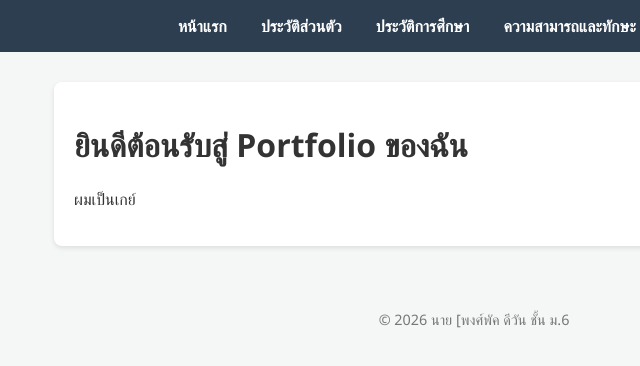
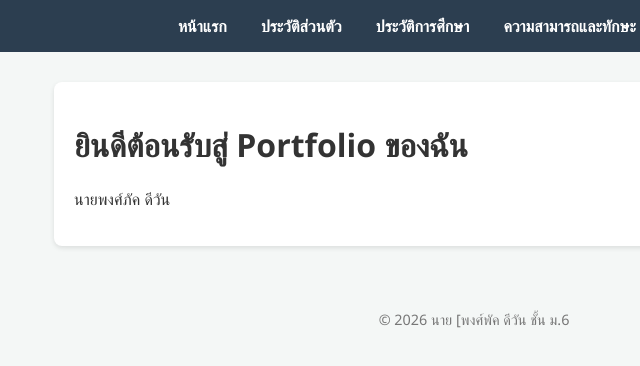
Before and after one commit to pongphak-18/portfolio3, a plain HTML site: page index.html in a window 1280 px wide. Shown: the full height of the page, 166-806 px from the left. Drawn offline with Linux system fonts and the light colour scheme.

Commit message:
Update index.html

```diff
--- a/index.html
+++ b/index.html
@@ -55,7 +55,7 @@
 
     <div class="container">
         <h1>ยินดีต้อนรับสู่ Portfolio ของฉัน</h1>
-        <p>ผมเป็นเกย์</p>
+        <p>นายพงศ์ภัค ดีวัน</p>
     </div>
 
     <footer>
```
